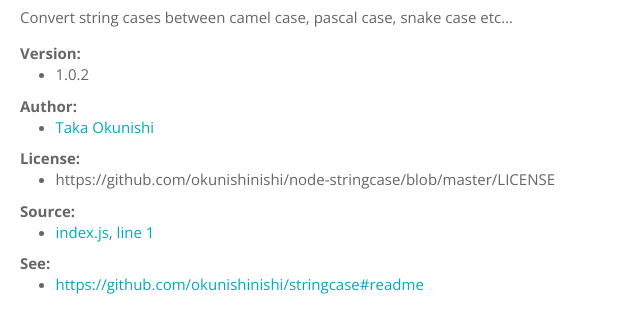
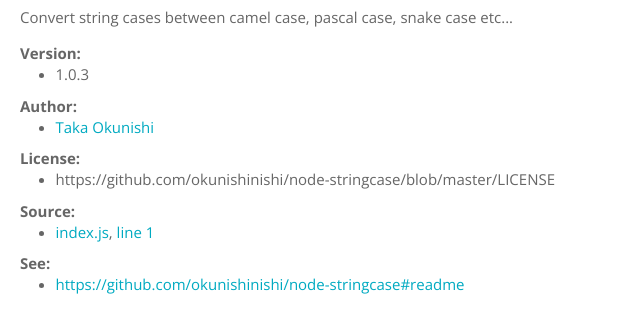
Before and after one commit to okunishinishi/node-stringcase, a website: page docs/apiguide/module-stringcase.html in a window 1280 px wide. Shown: the part 177-490 px from the top of the page, 0-640 px from the left. Drawn offline with nearby package versions, Linux system fonts and the light colour scheme.

Commit message:
Version up

```diff
--- a/docs/apiguide/module-stringcase.html
+++ b/docs/apiguide/module-stringcase.html
@@ -79,7 +79,7 @@
 	<dt class="tag-version">Version:</dt>
 	<dd class="tag-version">
 		<ul class="dummy">
-			<li>1.0.2</li>
+			<li>1.0.3</li>
 		</ul>
 	</dd>
 
@@ -132,7 +132,7 @@
 	<dt class="tag-see">See:</dt>
 	<dd class="tag-see">
 		<ul>
-			<li><a href="https://github.com/okunishinishi/stringcase#readme">https://github.com/okunishinishi/stringcase#readme</a></li>
+			<li><a href="https://github.com/okunishinishi/node-stringcase#readme">https://github.com/okunishinishi/node-stringcase#readme</a></li>
 			</ul>
 	</dd>
 
--- a/package.json
+++ b/package.json
@@ -1,6 +1,6 @@
 {
     "name": "stringcase",
-  "version": "1.0.3",
+    "version": "1.0.4",
     "description": "Convert string cases between camel case, pascal case, snake case etc...",
     "main": "index.js",
     "directories": {
```
Also changed, not shown: docs/apiguide/index.html (+2 -2 lines), docs/apiguide/index.js.html (+2 -2 lines), README.md. Lines whose indentation alone changed are shown as unchanged.
